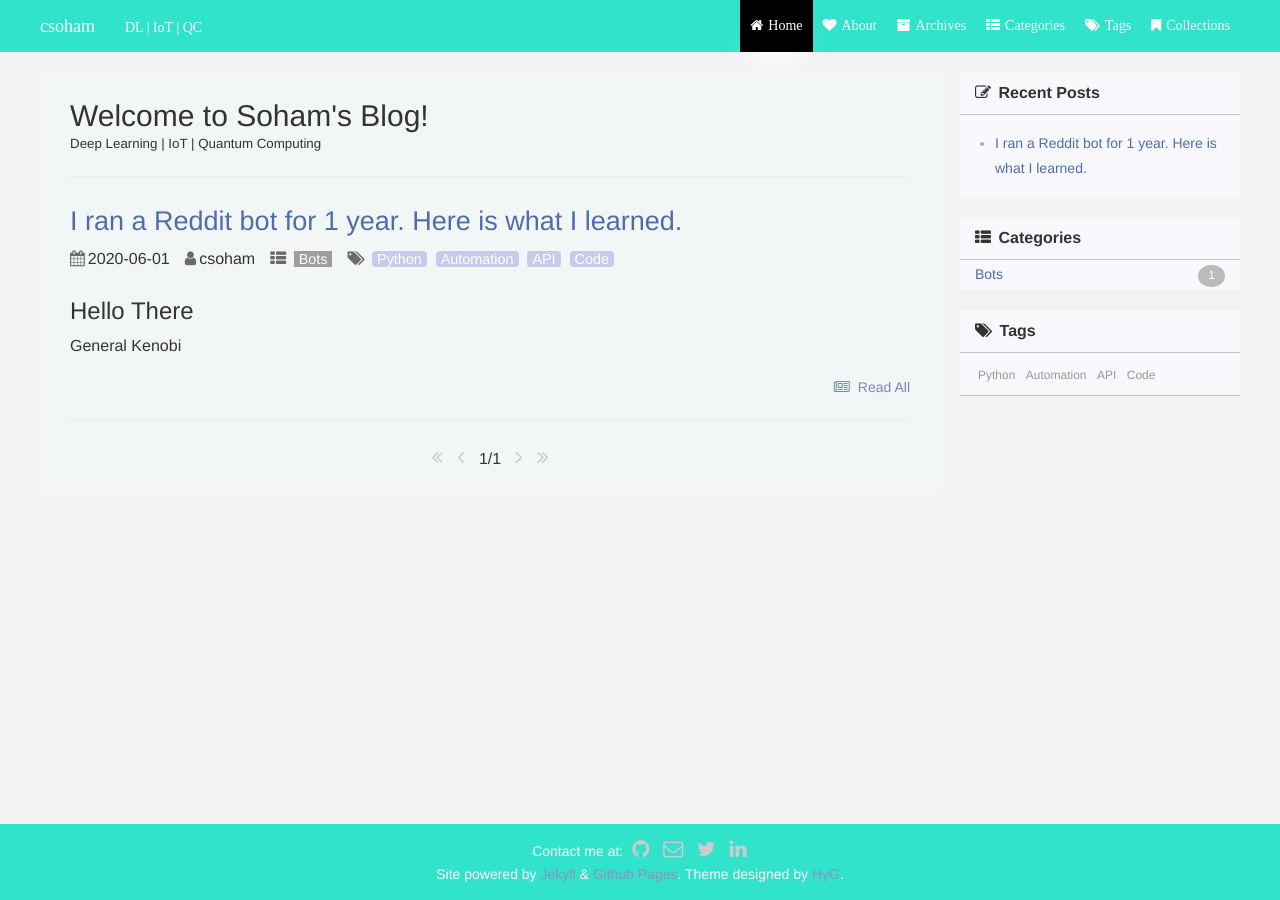
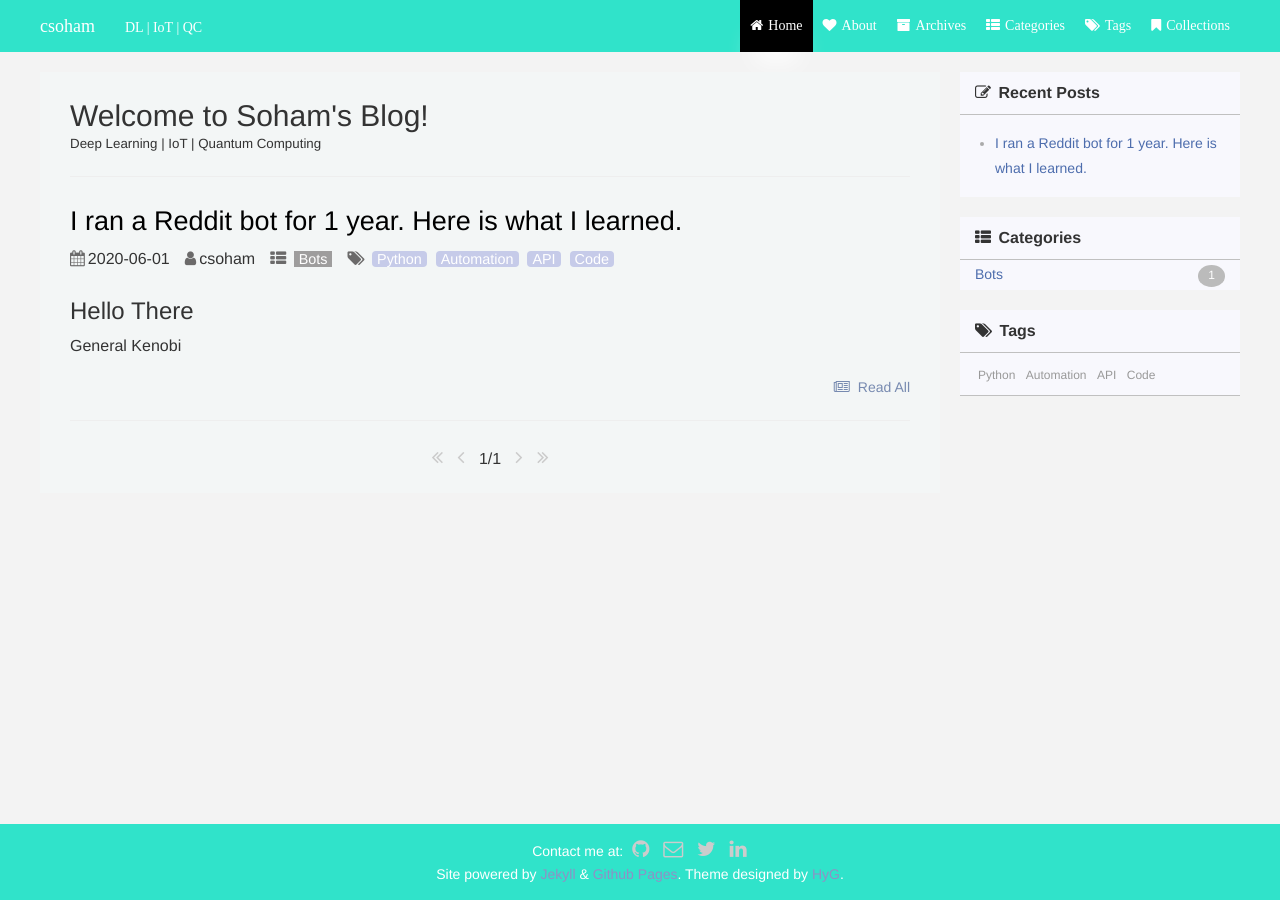
Before and after one commit to soham96/soham96.github.io, a Jekyll site: the page built from index.html, in a window 1280 px wide. Built offline with Jekyll 4.4.1, drawn with Linux system fonts in a browser that asks for light colours; the list of posts is cut into pages by our own code; comment, search, counter and statistics services are not loaded; a style sheet for code colours, icons or effects is not loaded.

Commit message:
changed title color

```diff
--- a/_sass/_index.scss
+++ b/_sass/_index.scss
@@ -1,6 +1,6 @@
 .page[index] {
     a {
-        color: #4d6dad;
+        color: #000;
         transition: 0.5s ease;
         &:hover {
             color: #223253;
@@ -120,7 +120,6 @@
                                 color: #fff;
                                 background-color: #bbb;
                                 border-radius: 50%;
-                                transition: 0.5s ease-in-out;
                             }
                         }
                         &:last-of-type a {
```
